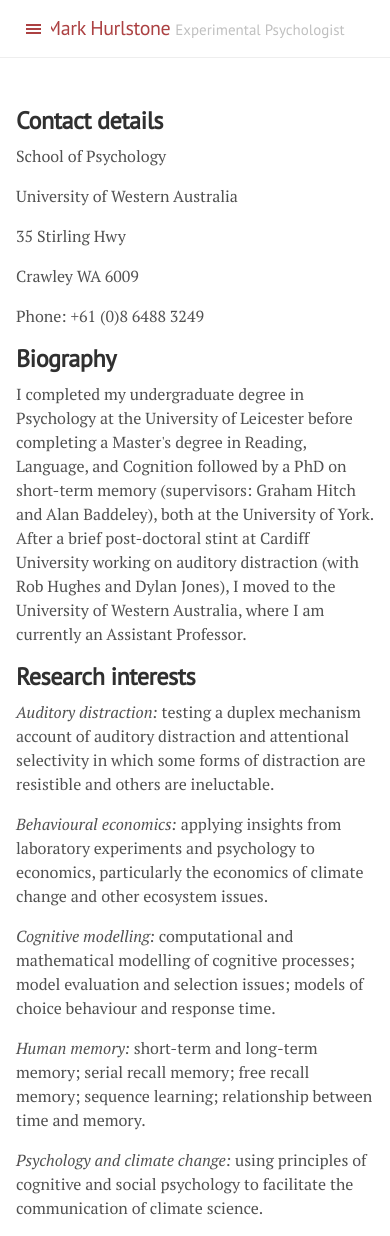
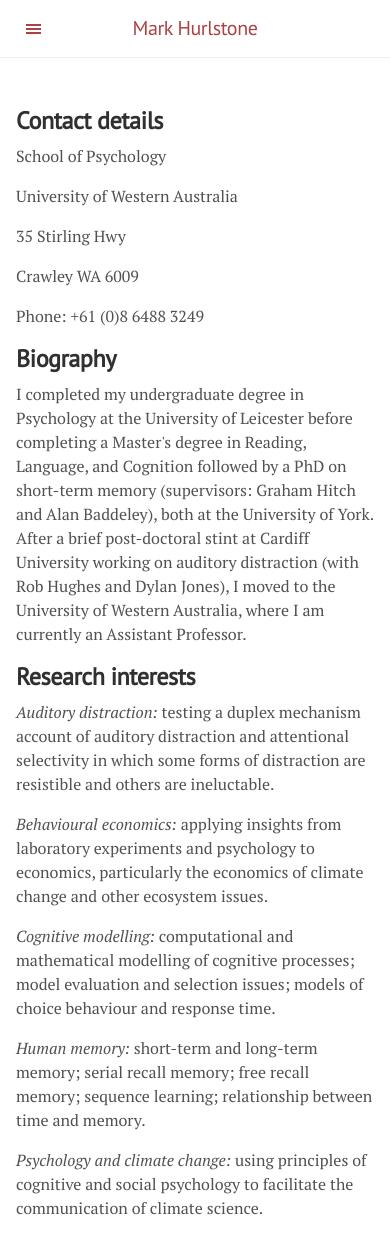
Before and after one commit to mjh508/mark-hurlstone.github.io, a Jekyll site: the page built from index.md, in a window 390 px wide. Built offline with Jekyll 4.4.1, drawn with Linux system fonts in a browser that asks for light colours; Markdown is read by kramdown in place of the engine named in the settings.

Commit message:
Update lanyon.css

```diff
--- a/public/css/lanyon.css
+++ b/public/css/lanyon.css
@@ -107,7 +107,7 @@
 .masthead-title a {
   color: #505050;
 }
-.masthead-title large {
+.masthead-title small {
   font-size: 75%;
   font-weight: 400;
   color: #c0c0c0;
@@ -118,7 +118,7 @@
   .masthead-title {
     text-align: center;
   }
-  .masthead-title large {
+  .masthead-title small {
     display: none;
   }
 }
```
